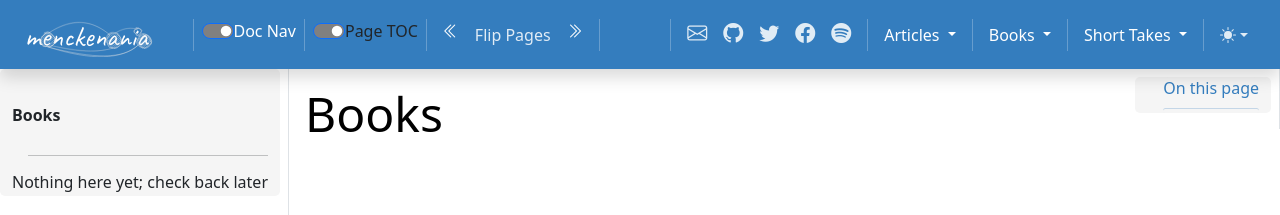
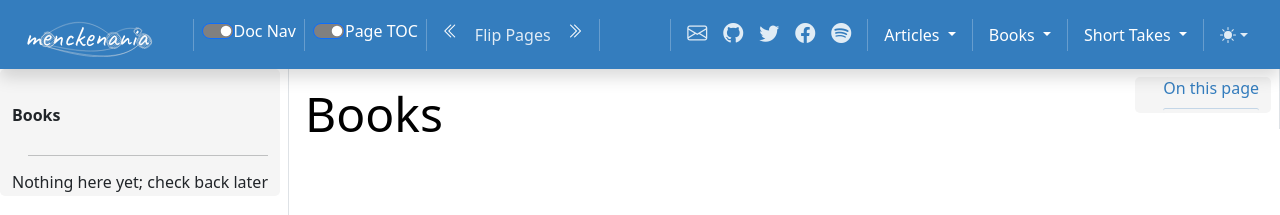
Before and after one commit to menckend/alpha, a Jekyll site: the page built from pages/2/2.md, in a window 1280 px wide. Shown: the top 215 px of the page. Built offline with Jekyll 4.4.1, drawn with Linux system fonts in a browser that asks for light colours.

Commit message:
Update in-page-nav-buttons.html

```diff
--- a/_includes/in-page-nav-buttons.html
+++ b/_includes/in-page-nav-buttons.html
@@ -91,16 +91,16 @@
 
 
 
-  <ul class="navbar-nav flex-row flex-wrap bd-navbar-nav" style="padding-left: 24px;">
+  <ul class="navbar-nav flex-row flex-wrap bd-navbar-nav menck-topnav-text-color" style="padding-left: 24px;">
     <li class="nav-item py-2 py-lg-1 col-12 col-lg-auto">
       <div class="vr d-none d-lg-flex h-100 mx-lg-2 menck-topnav-text-color">
         </div>
       <hr class="d-lg-none my-2 menck-topnav-text-color">
     </li>
-    <li class="nav-item py-2 py-lg-1 col-12 col-lg-auto">
-      <div class="form-check form-switch d-flex align-self-center">
-        <input class="form-check-input menck-tn-toggle-control" type="checkbox" id="MenckSidebarToggle" data-bs-target="#MenckSidebar" data-target="#MenckSidebar" data-bs-toggle="collapse" style="background-color:grey;">
-        <label class="form-check-label menck-tn-toggle-label" for="MenckSidebarToggle" style="color:white;"> Doc Nav</label>
+    <li class="nav-item py-2 py-lg-1 col-12 col-lg-auto menck-topnav-text-color">
+      <div class="form-check form-switch d-flex align-self-center menck-topnav-text-color">
+        <input class="form-check-input menck-tn-toggle-control menck-topnav-text-color" type="checkbox" id="MenckSidebarToggle" data-bs-target="#MenckSidebar" data-target="#MenckSidebar" data-bs-toggle="collapse" style="background-color:grey;">
+        <label class="form-check-label menck-tn-toggle-label menck-topnav-text-color" for="MenckSidebarToggle"> Doc Nav</label>
       </div>
       <li class="nav-item py-2 py-lg-1 col-12 col-lg-auto">
         <div class="vr d-none d-lg-flex h-100 mx-lg-2 menck-topnav-text-color">
@@ -108,10 +108,10 @@
         <hr class="d-lg-none my-2 menck-topnav-text-color">
       </li>
       </li>
-      <li class="nav-item py-2 py-lg-1 col-12 col-lg-auto">
-        <div class="form-check form-switch d-flex align-self-center">
-        <input class="form-check-input menck-tn-toggle-control" type="checkbox" id="MenckRightbarToggle" data-bs-target="#MenckRightbar" data-target="#MenckRightbar" data-bs-toggle="collapse" style="background-color:grey;">
-        <label class="form-check-label menck-tn-toggle-label" for="MenckRightbarToggle"> Page TOC</label>
+      <li class="nav-item py-2 py-lg-1 col-12 col-lg-auto menck-topnav-text-color">
+        <div class="form-check form-switch d-flex align-self-center menck-topnav-text-color">
+        <input class="form-check-input menck-tn-toggle-control menck-topnav-text-color" type="checkbox" id="MenckRightbarToggle" data-bs-target="#MenckRightbar" data-target="#MenckRightbar" data-bs-toggle="collapse" style="background-color:grey;">
+        <label class="form-check-label menck-tn-toggle-label menck-topnav-text-color" for="MenckRightbarToggle"> Page TOC</label>
       </div>
     </li>
     <li class="nav-item py-2 py-lg-1 col-12 col-lg-auto">
```
